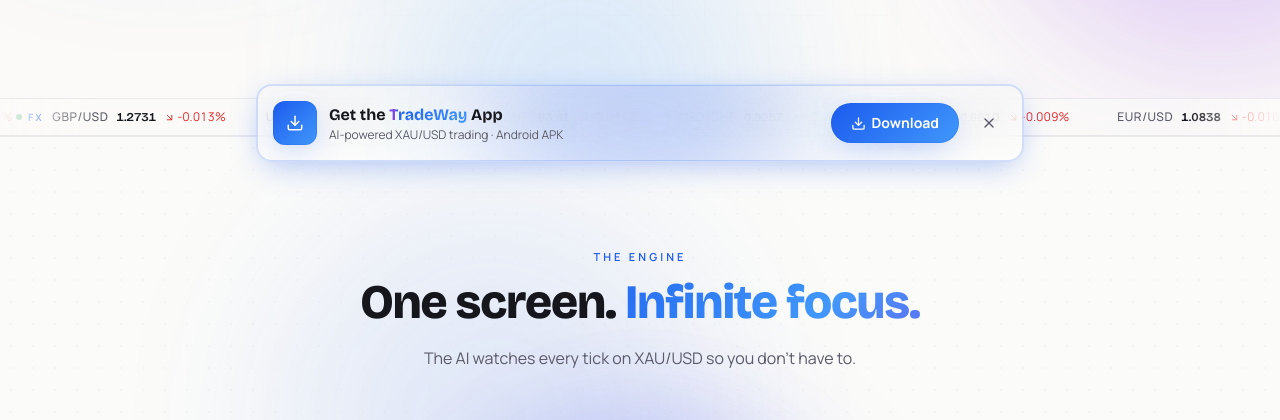
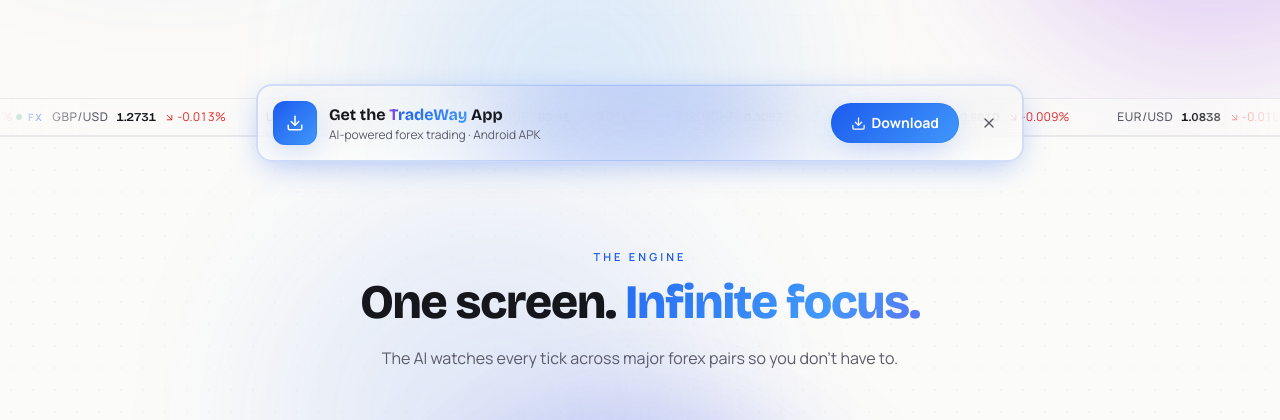
Before and after one commit to tradewayapp/tradewayapp, a React (Vite) app: page / in a window 1280 px wide. Shown: the part 626-1046 px from the top of the page. Built offline with nearby package versions, Linux system fonts and the light colour scheme; no server answers.

Commit message:
Changes
Co-authored-by: tradewayapp <278791231+tradewayapp@users.noreply.github.com>

```diff
--- a/src/components/marketing/FAQSection.tsx
+++ b/src/components/marketing/FAQSection.tsx
@@ -7,7 +7,7 @@ const faqs = [
   { q: "What documents are needed for KYC?", a: "Just your Aadhaar — front and back. The verification is automated via UIDAI and typically completes in under 60 seconds." },
   { q: "What are the fees?", a: "Zero subscription, zero deposit, zero withdrawal. We charge a flat 20% platform fee on profits only — never on your capital." },
   { q: "How does the referral payout work?", a: "L1 referrals earn you 1%, L2 = 0.5%, L3 = 0.25% of monthly profits across your network. Payouts are credited daily alongside your own settlement." },
-  { q: "Which forex pairs are supported?", a: "Our AI is specialized in XAU/USD and XAG/USD gold pairs — selected and refined for the highest-conviction setups." },
+  { q: "Which forex pairs are supported?", a: "Our AI trades major forex pairs — EUR/USD, GBP/USD, USD/JPY, AUD/USD, USD/INR — plus XAU/USD (gold) and XAG/USD (silver). The engine picks the highest-conviction setups across all of them." },
   { q: "What happens if I want to stop trading?", a: "You can pause the engine instantly from your dashboard. Open positions close at the next market window, and full capital plus earned profits remain withdrawable." },
   { q: "When is support available?", a: "Live chat support is available 24/7 in English and Hindi. Email queries are answered within 4 hours on business days." },
 ];
--- a/src/components/marketing/FloatingShowcase.tsx
+++ b/src/components/marketing/FloatingShowcase.tsx
@@ -43,7 +43,7 @@ export default function FloatingShowcase() {
               One screen. <span className="text-gold">Infinite focus.</span>
             </h2>
             <p className="mt-5 text-muted-foreground">
-              The AI watches every tick on XAU/USD so you don't have to.
+              The AI watches every tick across major forex pairs so you don't have to.
             </p>
           </div>
         </Reveal>
--- a/src/components/marketing/HowItWorks.tsx
+++ b/src/components/marketing/HowItWorks.tsx
@@ -4,7 +4,7 @@ import Reveal from "./Reveal";
 const steps = [
   { icon: UserPlus, title: "Sign up & KYC", desc: "Create an account and verify with Aadhaar (front + back). Under 2 minutes.", tag: "2 min" },
   { icon: Wallet, title: "Add capital", desc: "Fund $100 / ₹10,000 minimum via UPI, net banking, or USDT.", tag: "₹10K min" },
-  { icon: Bot, title: "AI trades XAU/USD", desc: "Engine handles entries, exits, and risk on gold pairs — fully autonomous.", tag: "24/7" },
+  { icon: Bot, title: "AI trades forex", desc: "Engine handles entries, exits and risk across major FX pairs — fully autonomous.", tag: "24/5" },
   { icon: ArrowDownToLine, title: "Withdraw daily", desc: "Profits settle every midnight. Withdraw to bank or wallet anytime.", tag: "Daily" },
 ];
 
--- a/src/components/marketing/SiteFooter.tsx
+++ b/src/components/marketing/SiteFooter.tsx
@@ -53,7 +53,7 @@ export default function SiteFooter() {
               <Logo size="md" showWordmark />
             </div>
             <p className="text-sm text-muted-foreground max-w-xs leading-relaxed">
-              Autonomous AI engine for XAU/USD gold trading — deposit once, profits settle daily in dollars or rupees.
+              Autonomous AI engine for the global forex market — deposit once, profits settle daily in dollars or rupees.
             </p>
             <div className="mt-5 inline-flex items-center gap-2 px-3 py-1.5 rounded-full glass-gold text-[11px]">
               <span className="w-1.5 h-1.5 rounded-full bg-success" style={{ animation: "ticker-blink 1.4s ease-in-out infinite" }} />
--- a/src/components/marketing/StickyDownloadCTA.tsx
+++ b/src/components/marketing/StickyDownloadCTA.tsx
@@ -47,7 +47,7 @@ export default function StickyDownloadCTA() {
                 Get the <span className="text-gold">TradeWay</span> App
               </p>
               <p className="text-xs text-muted-foreground truncate">
-                AI-powered XAU/USD trading · Android APK
+                AI-powered forex trading · Android APK
               </p>
             </div>
 
```
